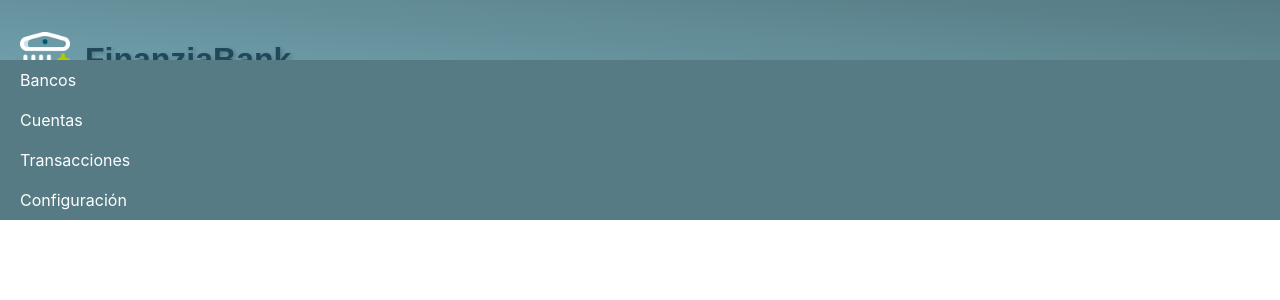
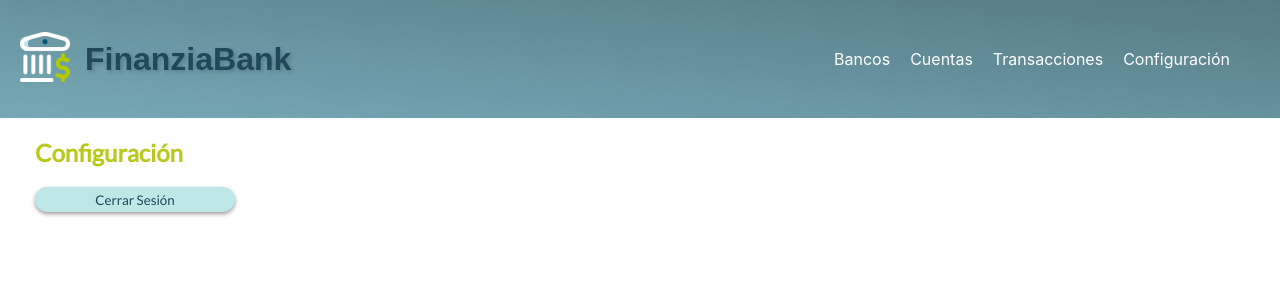
Before and after one commit to saorsu13/pruebaSantiago-aws, a React (Create React App) app: page /settings in a window 1280 px wide. Shown: the top 300 px of the page. Built offline with nearby package versions, Linux system fonts and the light colour scheme.

Commit message:
cambios en navbar

```diff
--- a/src/styles/NavbarStyle.css
+++ b/src/styles/NavbarStyle.css
@@ -18,17 +18,10 @@
   margin: 0;
   padding: 0;
   display: flex;
-  flex-direction: column; /* Ajustar la dirección del menú desplegable en dispositivos móviles */
-  position: absolute;
-  top: 60px;
-  left: 0;
-  background-color: #567b84;
-  width: 100%;
-  z-index: 100;
 }
 
 .nav-item {
-  padding: 10px 20px;
+  padding: 0 10px;
 }
 
 .nav-link {
@@ -57,7 +50,11 @@
   }
 
   .nav-list {
-    display: none;
+    list-style-type: none;
+    margin: 0;
+    padding: 0;
+    display: flex;
+    flex-direction: column; /* Ajustar la dirección del menú desplegable en dispositivos móviles */
     position: absolute;
     top: 60px;
     left: 0;
```
